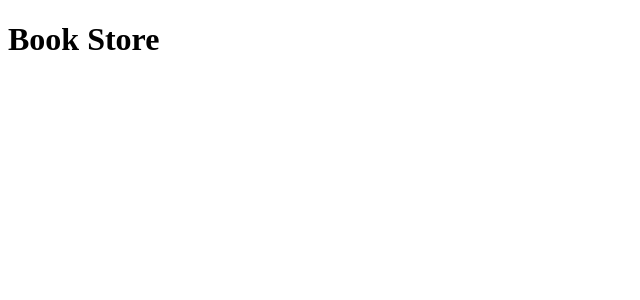
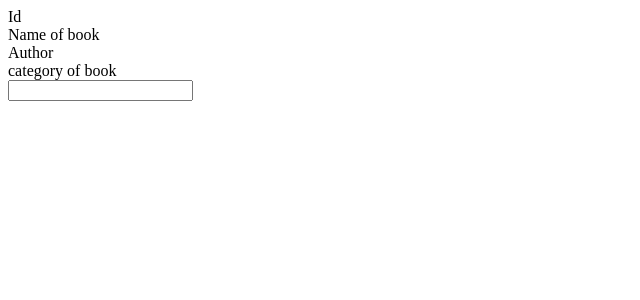
Before and after one commit to Deepakdanger/bookstore_library, a React (Create React App) app: page / in a window 1280 px wide. Shown: the top 300 px of the page, without its empty margins (0-640 px from the left). Built offline with nearby package versions, Linux system fonts and the light colour scheme.

Commit message:
Add all neccesary file

```diff
--- a/src/App.js
+++ /dev/null
@@ -1,11 +0,0 @@
-function App() {
-  return (
-    <div className="App">
-      <h1 className="App-header">
-        Book Store
-      </h1>
-    </div>
-  );
-}
-
-export default App;
--- /dev/null
+++ b/src/components/App.js
@@ -0,0 +1,14 @@
+import React from 'react';
+import BooksList from '../containers/BooksList';
+import BooksForm from '../containers/BooksForm';
+
+function App() {
+  return (
+    <div className="App">
+      <BooksList />
+      <BooksForm />
+    </div>
+  );
+}
+
+export default App;
--- /dev/null
+++ b/src/containers/BooksForm.js
@@ -0,0 +1,12 @@
+import React from 'react';
+
+function BooksForm() {
+  return (
+    <div className="booklist">
+      <input className="input_field"/>
+
+    </div>
+  );
+}
+
+export default BooksForm;
--- /dev/null
+++ b/src/containers/BooksList.js
@@ -0,0 +1,22 @@
+import React from 'react';
+
+function BooksList() {
+  return (
+    <div className="booklist">
+      <div className="book_id">
+        Id
+      </div>
+      <div className="book_name">
+        Name of book
+      </div>
+      <div className="book_author">
+        Author
+      </div>
+      <div className="book_category">
+        category of book
+      </div>
+    </div>
+  );
+}
+
+export default BooksList;
--- a/src/index.js
+++ b/src/index.js
@@ -1,6 +1,6 @@
 import React from 'react';
 import ReactDOM from 'react-dom';
-import App from './App';
+import App from './components/App';
 
 ReactDOM.render(
   <React.StrictMode>
```
Also changed, not shown: src/components/Book.js (added, +12 -0 lines), src/actions/index.js (added), src/reducers/books.js (added), src/reducers/index.js (added).
